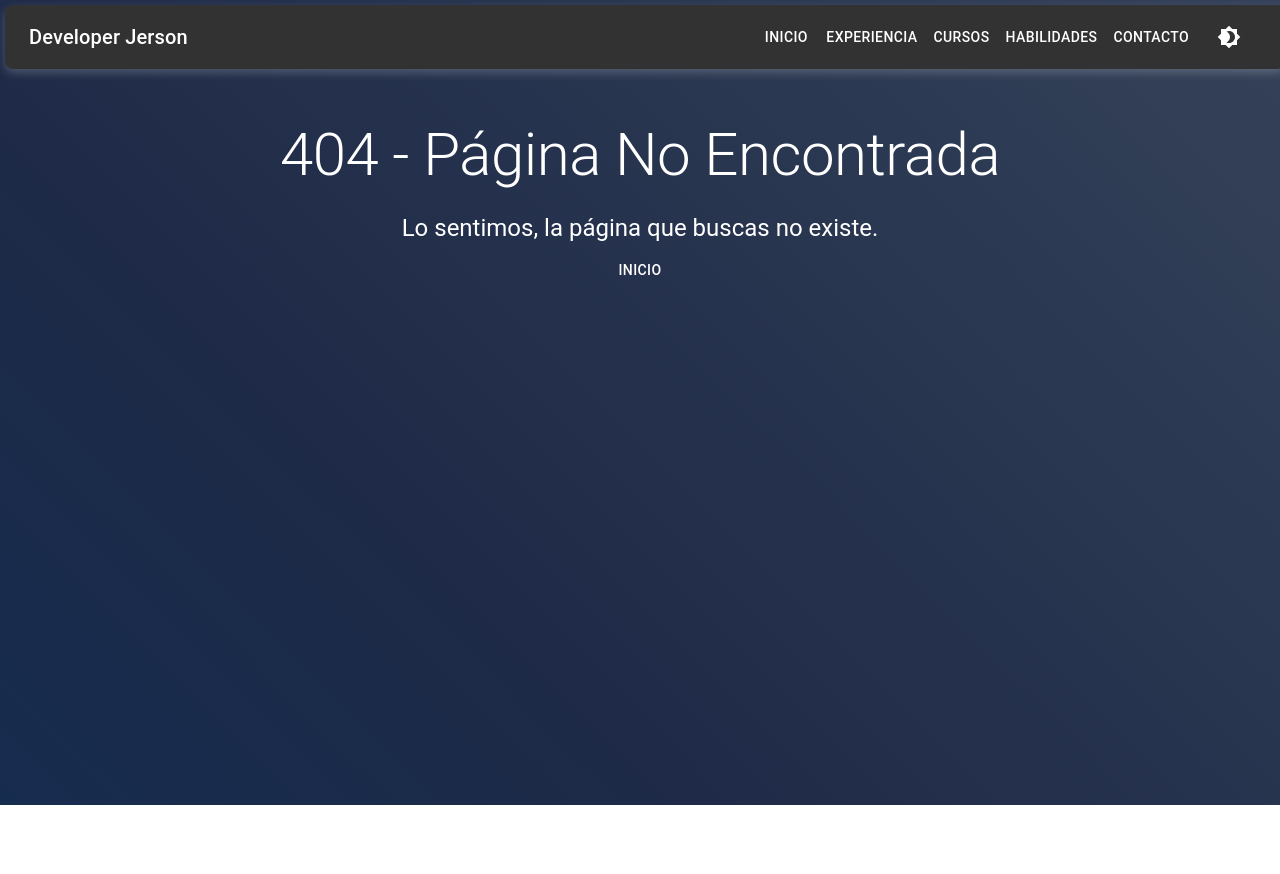
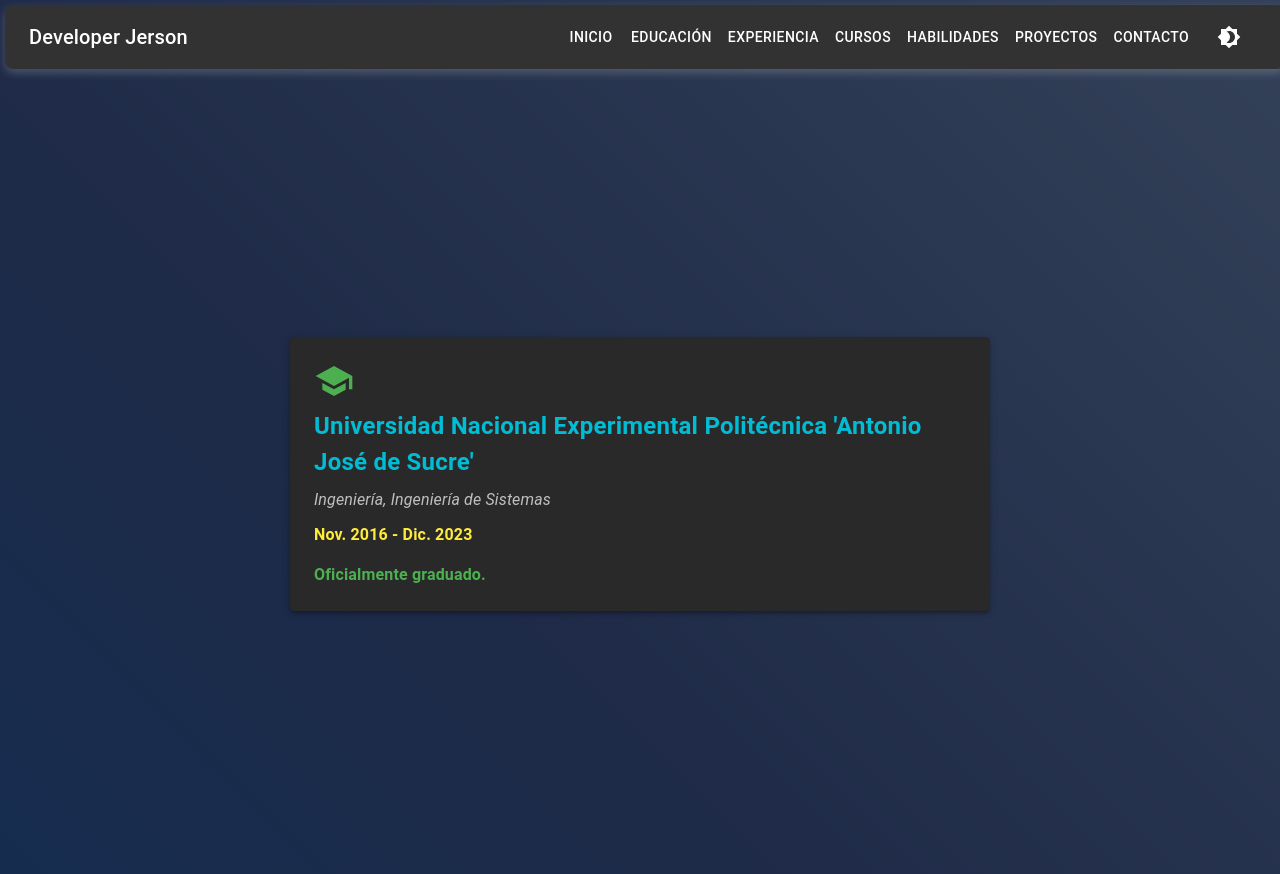
Before and after one commit to jersonml/profile-react, a React (Vite) app: page /education in a window 1280 px wide. Before the commit this address had no page. Before the commit the page ends 805 px from the top, so only its background shows below. Built offline with nearby package versions, Linux system fonts and the light colour scheme.

Commit message:
feature: se agregó la pequeña sección de formación

```diff
--- a/src/assets/styles/components/card.ts
+++ b/src/assets/styles/components/card.ts
@@ -19,6 +19,33 @@
   },
 }));
 
+export const StyledCardExperience = styled(Card)(({ theme }) => ({
+  maxWidth: 700,
+  boxShadow: theme.shadows[3],
+  borderRadius: theme.shape.borderRadius,
+  color: "#ffffff",
+  padding: theme.spacing(3),
+  transition: "transform 0.3s ease, box-shadow 0.3s ease",
+  "&:hover": {
+    transform: "scale(1.05)",
+    boxShadow: theme.shadows[6],
+  },
+  alignItems: "center"
+}));
+
+export const StyleEducationTitle = styled(Typography)(({ theme }) => ({
+  color: "#00bcd4",
+  fontWeight: "bold",
+  fontSize: theme.typography.h5.fontSize,
+  marginBottom: theme.spacing(1),
+}));
+
+
+export const StyleEducationSubtitle = styled(Typography)(({ theme }) => ({
+  color: theme.palette.text.secondary,
+  fontStyle: "italic",
+  marginBottom: theme.spacing(1.5),
+}));
 
 
 // Estilos para el título (Typography)
--- a/src/assets/styles/components/home.ts
+++ b/src/assets/styles/components/home.ts
@@ -7,7 +7,7 @@
 export const StyleContainer = styled(Box)(({ theme }) => ({
   display: 'flex',
   flexDirection: 'column',
-  justifyContent: 'space-between',
+  justifyContent: 'center',
   alignItems: 'center',
   height: '100vh',
   padding: theme.spacing(2),
--- /dev/null
+++ b/src/assets/text/education.ts
@@ -0,0 +1,6 @@
+export const EducationText = {
+    title: "Universidad Nacional Experimental Politécnica 'Antonio José de Sucre'",
+    subtitle: "Ingeniería, Ingeniería de Sistemas",
+    date: " Nov. 2016 - Dic. 2023",
+    description: "Oficialmente graduado."
+  };
--- a/src/assets/text/routes.ts
+++ b/src/assets/text/routes.ts
@@ -8,6 +8,10 @@
       path: '/experience',
       label: 'Experiencia',
     },
+    education: {
+      path: '/education',
+      label: 'Educación',
+    },
     course: {
       path: '/course',
       label: 'Cursos',
@@ -15,6 +19,10 @@
     skills: {
       path: '/skills',
       label: 'Habilidades',
+    },
+    proyect: {
+      path: '/proyect',
+      label: 'Proyectos',
     },
     contact: {
       path: '/contact',
--- /dev/null
+++ b/src/pages/Education.tsx
@@ -0,0 +1,43 @@
+import {
+  StyledCardExperience,
+  StyleEducationTitle,
+  StyleEducationSubtitle,
+} from "../assets/styles/components/card";
+import { Typography } from "@mui/material";
+import { School as SchoolIcon } from "@mui/icons-material";
+import { StyleContainer } from "../assets/styles/components/home";
+import { EducationText } from "../assets/text/education";
+
+const EducationCard = () => {
+  return (
+    <StyleContainer>
+      <StyledCardExperience>
+        <SchoolIcon sx={{ color: "#4caf50", fontSize: 40, marginRight: 2 }} />
+        <StyleEducationTitle>{EducationText.title}</StyleEducationTitle>
+
+        <StyleEducationSubtitle>
+          {EducationText.subtitle}
+        </StyleEducationSubtitle>
+        <Typography
+          variant="body2"
+          sx={{
+            fontSize: "1rem",
+            fontWeight: "bold",
+            color: "#ffeb3b",
+            marginBottom: 2,
+          }}
+        >
+          {EducationText.date}
+        </Typography>
+        <Typography
+          variant="body1"
+          sx={{ color: "#4caf50", fontWeight: "bold" }}
+        >
+          {EducationText.description}
+        </Typography>
+      </StyledCardExperience>
+    </StyleContainer>
+  );
+};
+
+export default EducationCard;
--- a/src/routes/AppRoutes.tsx
+++ b/src/routes/AppRoutes.tsx
@@ -7,6 +7,7 @@
 import ExperienceTimeline from "../pages/Experience";
 import Course from "../pages/Course";
 import SkillsPage from "../pages/Skills";
+import EducationPage from "../pages/Education";
 
 const AppRoutes: React.FC = () => {
   return (
@@ -20,7 +21,7 @@
       />
       <Route path={RoutesText.course.path} element={<Course />} />
       <Route path={RoutesText.skills.path} element={<SkillsPage />} />
-
+      <Route path={RoutesText.education.path} element={<EducationPage />} />
     </Routes>
   );
 };
```
Also changed, not shown: src/components/Navbar.tsx (+10 -8 lines).
